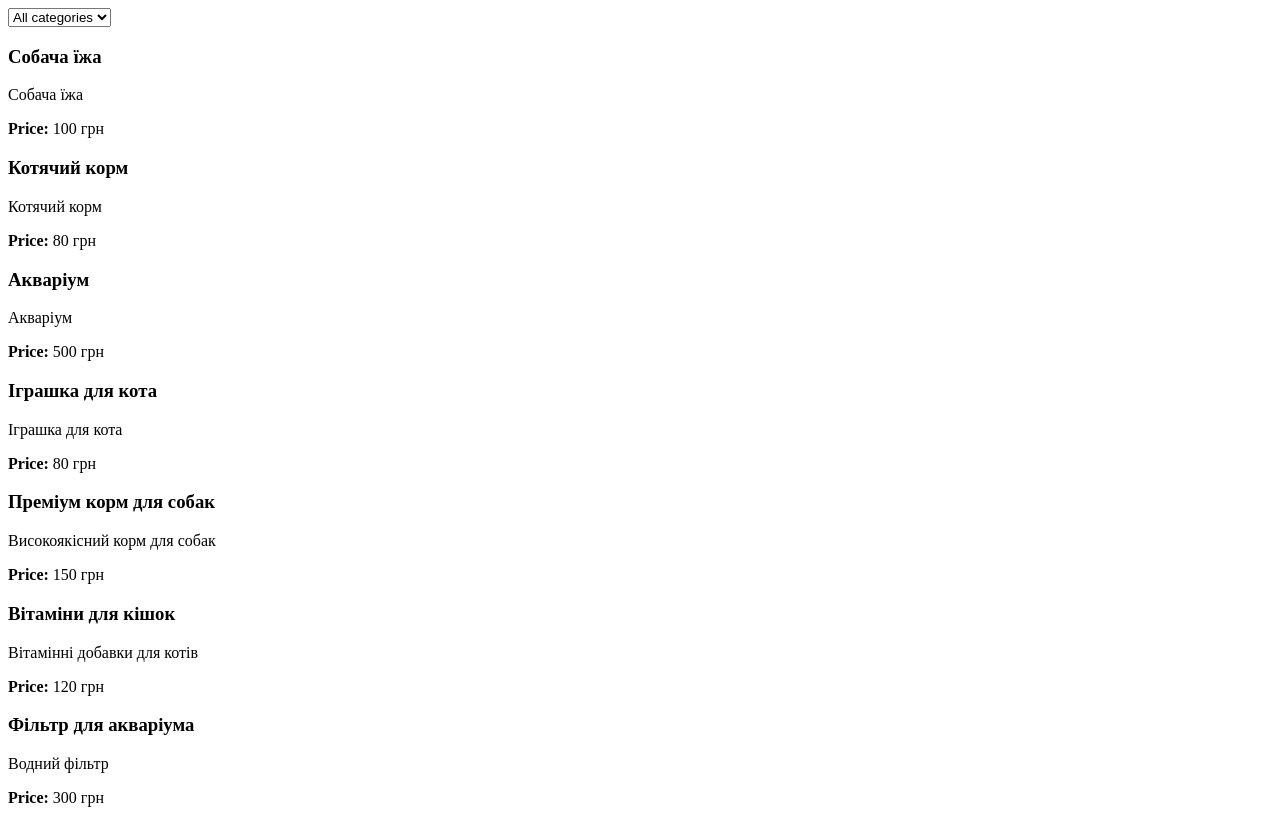
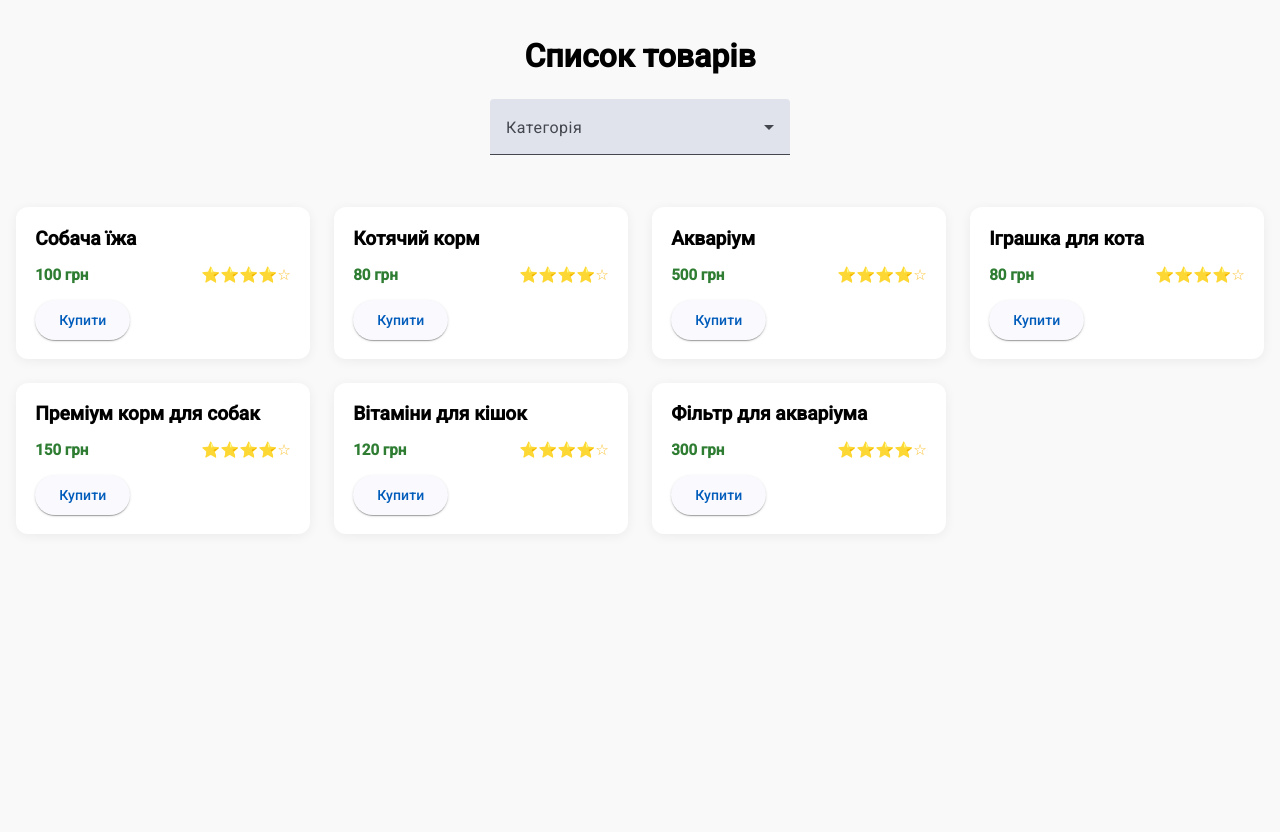
Before and after one commit to VladyslavSydiuk/pet-shop, an Angular app: page / in a window 1280 px wide. Built offline with nearby package versions, Linux system fonts and the light colour scheme.

Commit message:
Added Angular material and implemented new styles-ui for products

```diff
--- a/angular.json
+++ b/angular.json
@@ -25,7 +25,8 @@
               }
             ],
             "styles": [
-              "src/styles.css"
+              "@angular/material/prebuilt-themes/azure-blue.css",
+              "src/styles.scss"
             ]
           },
           "configurations": {
@@ -82,7 +83,8 @@
               }
             ],
             "styles": [
-              "src/styles.css"
+              "@angular/material/prebuilt-themes/azure-blue.css",
+              "src/styles.scss"
             ]
           }
         }
--- a/package.json
+++ b/package.json
@@ -20,10 +20,13 @@
   },
   "private": true,
   "dependencies": {
+    "@angular/animations": "^20.1.0",
+    "@angular/cdk": "^20.1.0",
     "@angular/common": "^20.1.0",
     "@angular/compiler": "^20.1.0",
     "@angular/core": "^20.1.0",
     "@angular/forms": "^20.1.0",
+    "@angular/material": "^20.1.0",
     "@angular/platform-browser": "^20.1.0",
     "@angular/router": "^20.1.0",
     "rxjs": "~7.8.0",
--- a/src/app/features/products/products-page.component.html
+++ b/src/app/features/products/products-page.component.html
@@ -1,14 +1,28 @@
-<select (change)="onCategoryChange($event)">
-  <option value="">All categories</option>
-  <option *ngFor="let category of categories()" [value]="category.name">
-    {{ category.name }}
-  </option>
-</select>
+<h1>Список товарів</h1>
 
-<div class="products">
-  <div *ngFor="let product of filteredProducts()" class="product-card">
-    <h3>{{ product.title }}</h3>
-    <p>{{ product.description }}</p>
-    <p><strong>Price:</strong> {{ product.price }} грн</p>
-  </div>
-</div>
+<!-- Селектор категорій -->
+<mat-form-field appearance="fill" class="category-select">
+  <mat-label>Категорія</mat-label>
+  <mat-select [value]="selectedCategory()" (selectionChange)="onCategoryChange($event.value)">
+    <mat-option [value]="null">Усі категорії</mat-option>
+    <mat-option *ngFor="let category of categories()" [value]="category.name">
+      {{ category.name }}
+    </mat-option>
+  </mat-select>
+</mat-form-field>
+
+<!-- Список продуктів -->
+<ul class="product-list">
+  <li *ngFor="let product of filteredProducts()">
+    <div class="product-card" @fadeIn>
+      <h3 class="product-title">{{ product.title }}</h3>
+
+      <div class="product-info">
+        <span class="price">{{ product.price }} грн</span>
+        <span class="rating">⭐⭐⭐⭐☆</span>
+      </div>
+
+      <button mat-raised-button color="primary">Купити</button>
+    </div>
+  </li>
+</ul>
--- a/src/app/features/products/products-page.component.scss
+++ b/src/app/features/products/products-page.component.scss
@@ -0,0 +1,70 @@
+:host {
+  display: block;
+  padding: 1rem;
+  background: #f9f9f9;
+  min-height: 100vh;
+}
+
+h1 {
+  margin-bottom: 1.5rem;
+  font-size: 2rem;
+  text-align: center;
+}
+
+.category-select {
+  max-width: 300px;
+  margin: 0 auto 2rem auto;
+  display: block;
+}
+
+.product-list {
+  display: grid;
+  grid-template-columns: repeat(auto-fill, minmax(260px, 1fr));
+  gap: 1.5rem;
+  list-style: none;
+  padding: 0;
+  margin: 0 auto;
+}
+
+.product-card {
+  background-color: white;
+  padding: 1.2rem;
+  border-radius: 12px;
+  box-shadow: 0 2px 12px rgba(0, 0, 0, 0.06);
+  display: flex;
+  flex-direction: column;
+  gap: 1rem;
+  transition: transform 0.3s ease, box-shadow 0.3s ease;
+
+  &:hover {
+    transform: translateY(-5px);
+    box-shadow: 0 4px 20px rgba(0, 0, 0, 0.12);
+  }
+}
+
+.product-title {
+  font-size: 1.2rem;
+  font-weight: 600;
+  margin: 0;
+}
+
+.product-info {
+  display: flex;
+  justify-content: space-between;
+  align-items: center;
+  font-size: 0.95rem;
+  color: #666;
+}
+
+.price {
+  color: #2e7d32;
+  font-weight: bold;
+}
+
+.rating {
+  color: #fbc02d;
+}
+
+button {
+  align-self: flex-start;
+}
--- a/src/app/features/products/products-page.component.ts
+++ b/src/app/features/products/products-page.component.ts
@@ -1,13 +1,29 @@
 import {Component, computed, inject, signal} from '@angular/core';
 import {CommonModule} from '@angular/common';
+import {MaterialModule} from '../../shared/material.module';
 import {ProductService} from '../../core/services/product.service';
 import {CategoryService} from '../../core/services/category.service';
+import { MatSelectModule } from '@angular/material/select';
+import {
+  trigger,
+  transition,
+  style,
+  animate
+} from '@angular/animations';
 
 @Component({
   selector: 'app-products-page',
-  imports: [CommonModule],
+  imports: [CommonModule, MaterialModule,MatSelectModule],
   templateUrl: './products-page.component.html',
-  styleUrl: './products-page.component.scss'
+  styleUrl: './products-page.component.scss',
+  animations: [
+    trigger('fadeIn', [
+      transition(':enter', [
+        style({ opacity: 0, transform: 'translateY(10px)' }),
+        animate('300ms ease-out', style({ opacity: 1, transform: 'translateY(0)' })),
+      ])
+    ])
+  ]
 })
 export class ProductsPageComponent {
   private productService = inject(ProductService);
@@ -26,8 +42,7 @@ export class ProductsPageComponent {
       : this.products();
   });
 
-  onCategoryChange(event: Event) {
-    const value = (event.target as HTMLSelectElement).value;
-    this.selectedCategory.set(value || null);
+  onCategoryChange(category: string) {
+    this.selectedCategory.set(category || null);
   }
 }
--- /dev/null
+++ b/src/app/shared/material.module.ts
@@ -0,0 +1,23 @@
+import { NgModule } from '@angular/core';
+import { MatSelectModule } from '@angular/material/select';
+import { MatFormFieldModule } from '@angular/material/form-field';
+import { MatCardModule } from '@angular/material/card';
+import { MatButtonModule } from '@angular/material/button';
+import { MatIconModule } from '@angular/material/icon';
+import { MatInputModule } from '@angular/material/input';
+
+
+const materialModules = [
+  MatSelectModule,
+  MatFormFieldModule,
+  MatCardModule,
+  MatButtonModule,
+  MatIconModule,
+  MatInputModule
+];
+
+@NgModule({
+  imports: materialModules,
+  exports: materialModules
+})
+export class MaterialModule {}
--- a/src/index.html
+++ b/src/index.html
@@ -6,8 +6,10 @@
   <base href="/">
   <meta name="viewport" content="width=device-width, initial-scale=1">
   <link rel="icon" type="image/x-icon" href="favicon.ico">
+  <link href="https://fonts.googleapis.com/css2?family=Roboto:wght@300;400;500&display=swap" rel="stylesheet">
+  <link href="https://fonts.googleapis.com/icon?family=Material+Icons" rel="stylesheet">
 </head>
-<body>
+<body class="mat-typography">
   <app-root></app-root>
 </body>
 </html>
--- a/src/main.ts
+++ b/src/main.ts
@@ -1,6 +1,14 @@
 import { bootstrapApplication } from '@angular/platform-browser';
 import { appComponentConfig } from './app/app.component.config';
 import { AppComponent } from './app/app.component';
+import { provideAnimations } from '@angular/platform-browser/animations';
 
-bootstrapApplication(AppComponent, appComponentConfig)
+bootstrapApplication(AppComponent,
+  {
+    ...appComponentConfig,
+    providers: [
+      ...appComponentConfig.providers || [],
+      provideAnimations(),
+    ]
+  })
   .catch((err) => console.error(err));
--- a/src/styles.css
+++ /dev/null
@@ -1 +0,0 @@
-/* You can add global styles to this file, and also import other style files */
--- /dev/null
+++ b/src/styles.scss
@@ -0,0 +1,4 @@
+/* You can add global styles to this file, and also import other style files */
+
+html, body { height: 100%; }
+body { margin: 0; font-family: Roboto, "Helvetica Neue", sans-serif; }
```
Also changed, not shown: 1 other file (tests, documents, lock files or other folders).
